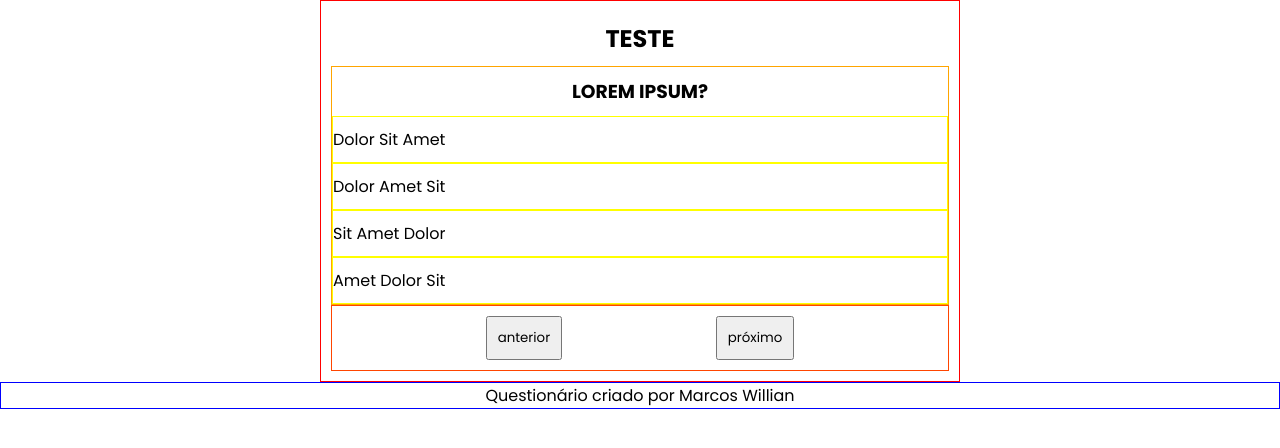
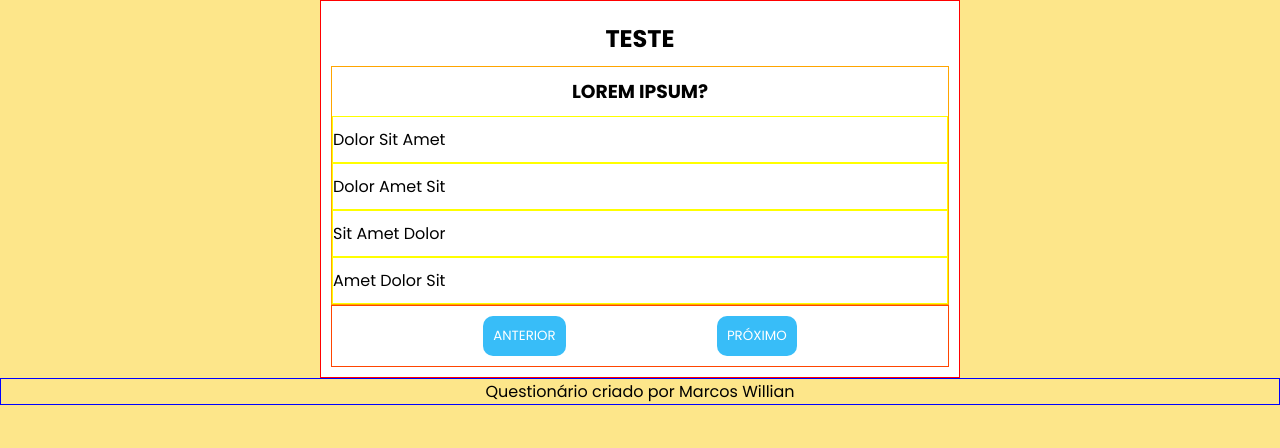
Before and after one commit to MarcosWillianA/teste-masculinidade, a plain HTML site: page index.html in a window 1280 px wide. Drawn offline with Linux system fonts and the light colour scheme.

Commit message:
css parcial finalizado
Indo pra programação

```diff
--- a/css/estilo.css
+++ b/css/estilo.css
@@ -6,6 +6,9 @@
     font-family: 'Poppins', sans-serif;
 }
 
+body {
+    background-color: #fde68a;
+}
 
 #container {
     min-width: 320px;
@@ -13,6 +16,7 @@
     margin: auto;
     padding: 10px;
     border: 1px solid red;
+    background-color: #fff;
 }
 
 #container h2, h3{
@@ -43,7 +47,16 @@
 
 button {
     padding: 10px;
-    background-color: ;
+    border: none;
+    border-radius: 10px;
+    background-color: #38bdf8;
+    color: #fff;
+    text-transform: uppercase;
+}
+
+button:active {
+    background-color: #075985;
+    color: #fef9c3;
 }
 
 footer {
--- a/index.html
+++ b/index.html
@@ -29,5 +29,6 @@
     <footer>
         <p>Questionário criado por Marcos Willian</p>
     </footer>
+    <script src="script/teste.js"></script>
 </body>
 </html>
```
Also changed, not shown: script/teste.js (added).
